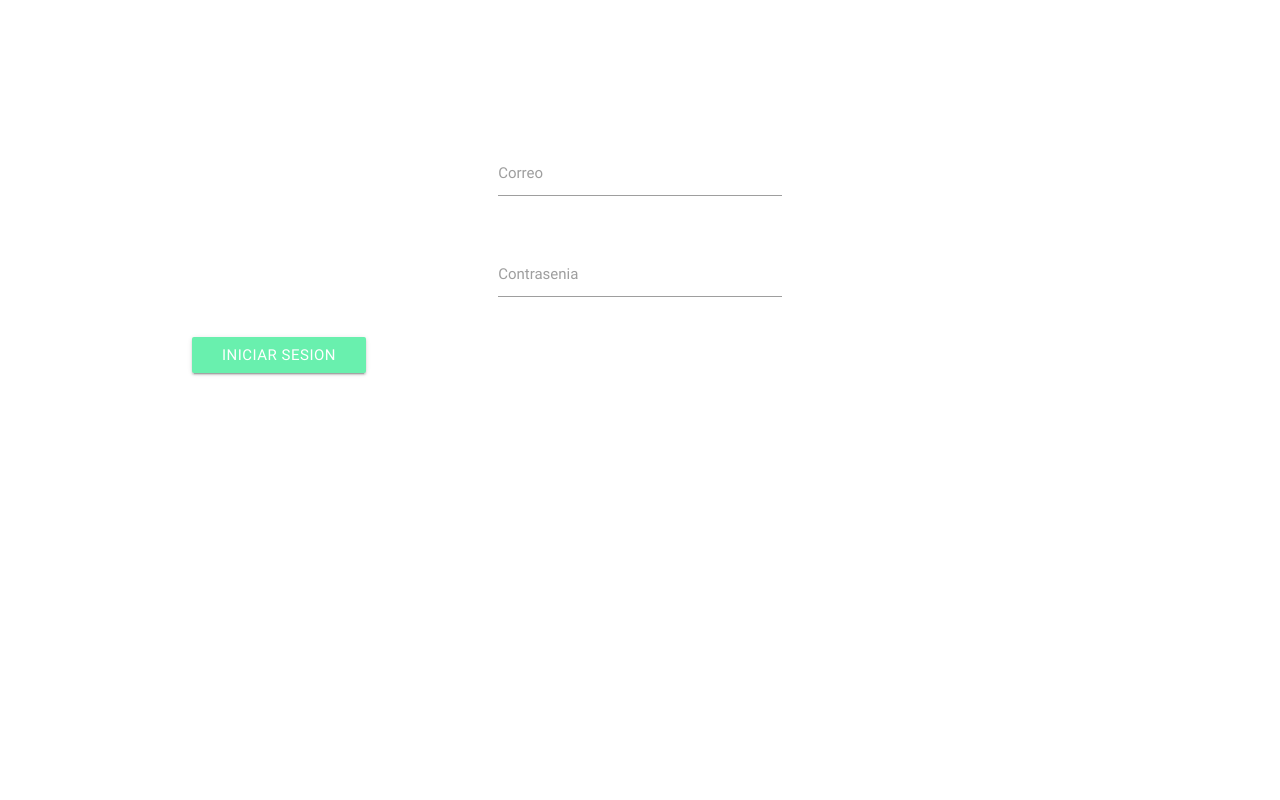
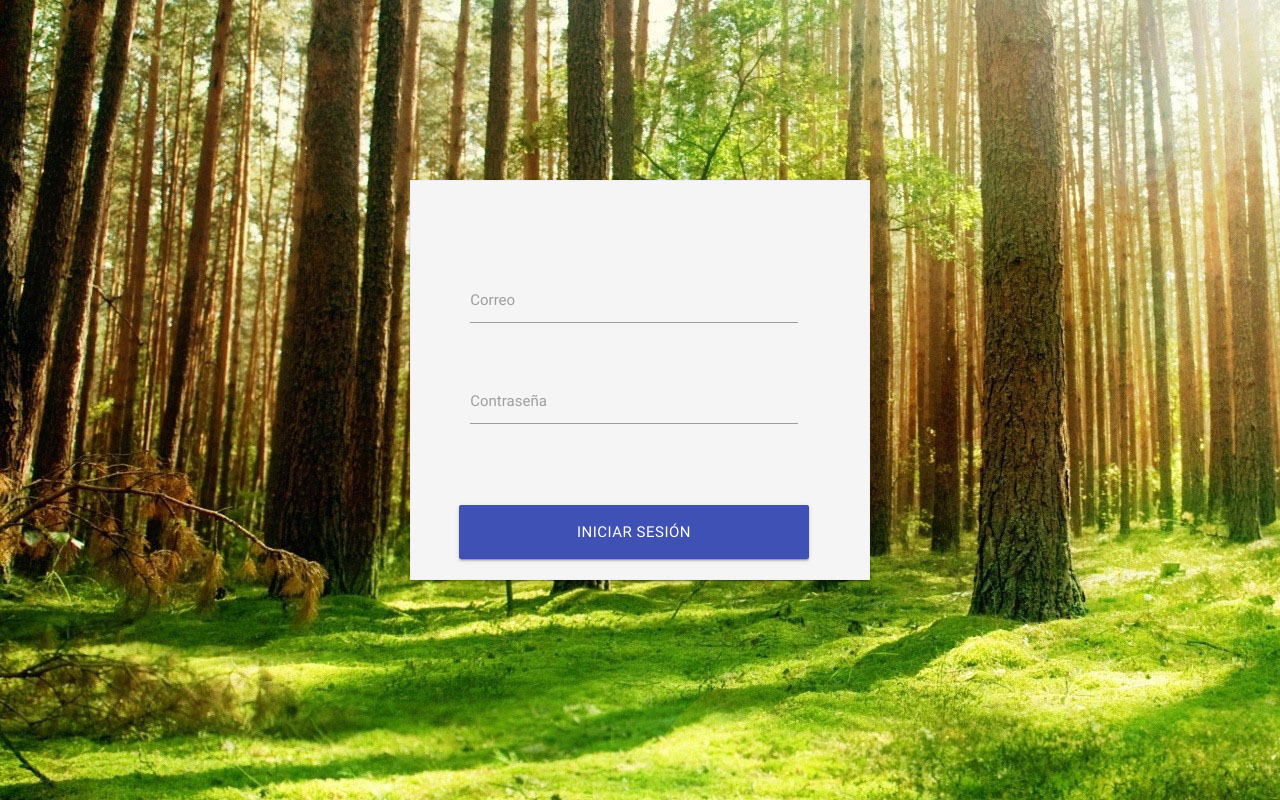
Before and after one commit to lunamrcc/LDAW-Serendipia, a Django app: template Index/templates/Index/login.html in a window 1280 px wide. Run offline with Django 3.2, Linux system fonts and the light colour scheme; the template is opened without the code that fills it, so the values that code supplies are empty, except form fields; tables that the repository leaves empty hold one stand-in row (values such as "Sample post"); form fields are guessed from the names that the template uses; some libraries are stand-ins or nearby versions.

Commit message:
Develop v1.0 24 / 10 / 17 12:12:00

```diff
--- a/Index/templates/Index/login.html
+++ b/Index/templates/Index/login.html
@@ -18,25 +18,44 @@
 
 </head>
 
-<body>
+<body class = "center" style = " background-image: url({% static "Index/img/nvo_login.jpg" %}">
+<div class = "center">
+<br> <br> <br> <br> <br><br> <br> <br>
 <div class="container">
-        <br> <br> <br> <br> <br> <br>
-        <form method="post">
-            {% csrf_token %}
-            <div class="row">
-                <div class="input-field col s4 offset-s4">
+        <div class="z-depth-1 grey lighten-4 row" style="display: inline-block; padding: 60px 60px 0px 48px; border: 1px solid #EEE;">
+
+          <form class="col s12" method="post">
+            <div class='row'>
+              <div class='col s12'>
+              </div>
+            </div>
+
+            <div class='row'>
+              <div class='input-field col s12'>
                 <label for="Email">Correo</label>
                     {{ NewLoginForm.Email | add_class:'form-control' }}
               </div>
             </div>
-            <div class="row">
-                <div class="input-field col s4 offset-s4">
-                    <label for="Password">Contrasenia</label>
+
+            <div class='row'>
+              <div class='input-field col s12'>
+                    <label for="Password">Contraseña</label>
                     {{ NewLoginForm.Passwd | add_class:'form-control' }}
               </div>
+              <label style='float: right;'>
+                  <a class='pink-text'><b>&nbsp; &nbsp; &nbsp; &nbsp; &nbsp;&nbsp; &nbsp; &nbsp;&nbsp;&nbsp;&nbsp;&nbsp;&nbsp;&nbsp;&nbsp;&nbsp;&nbsp;&nbsp;&nbsp;&nbsp;&nbsp;&nbsp;&nbsp;&nbsp;&nbsp;&nbsp;&nbsp;&nbsp;&nbsp;&nbsp;&nbsp;&nbsp;&nbsp;&nbsp;&nbsp;&nbsp;&nbsp;&nbsp;&nbsp;&nbsp;</b></a>
+							</label>
             </div>
-            <button type="submit" class="waves-light btn green accent-2">Iniciar Sesion</button>
+
+            <br />
+            <center>
+              <div class='row'>
+                <button type='submit' name='btn_login' class='col s12 btn btn-large waves-effect indigo'>Iniciar Sesión</button>
+              </div>
+            </center>
           </form>
+        </div>
+      </div>
 </div>
 </body>
 
--- a/SSInstituciones/views.py
+++ b/SSInstituciones/views.py
@@ -12,7 +12,7 @@ def inst_lists(request):
     context ={
         'all_inst': all_inst
         }
-    return render(request, 'SSInstituciones/clases_list.html',context)
+    return render(request, 'SSInstituciones/instituciones_list.html',context)
 
 def inst_delete(request, pk):
     inst = Instituciones.objects.filter(institucionID=pk)
@@ -43,10 +43,10 @@ def inst_create(request):
     context = {
         'NewInstForm': NewInstForm
     }
-    return render(request, 'SSInstituciones/clases_form.html', context)
+    return render(request, 'SSInstituciones/instituciones_form.html', context)
 
     # if a GET (or any other method) we'll create a blank form
-    return render(request, 'SSInstituciones/clases_form.html', context)
+    return render(request, 'SSInstituciones/instituciones_form.html', context)
 
 
 
```
Also changed, not shown: Index/static/Index/img/nvo_login.jpg (added), db.sqlite3. Lines whose indentation alone changed are shown as unchanged.
